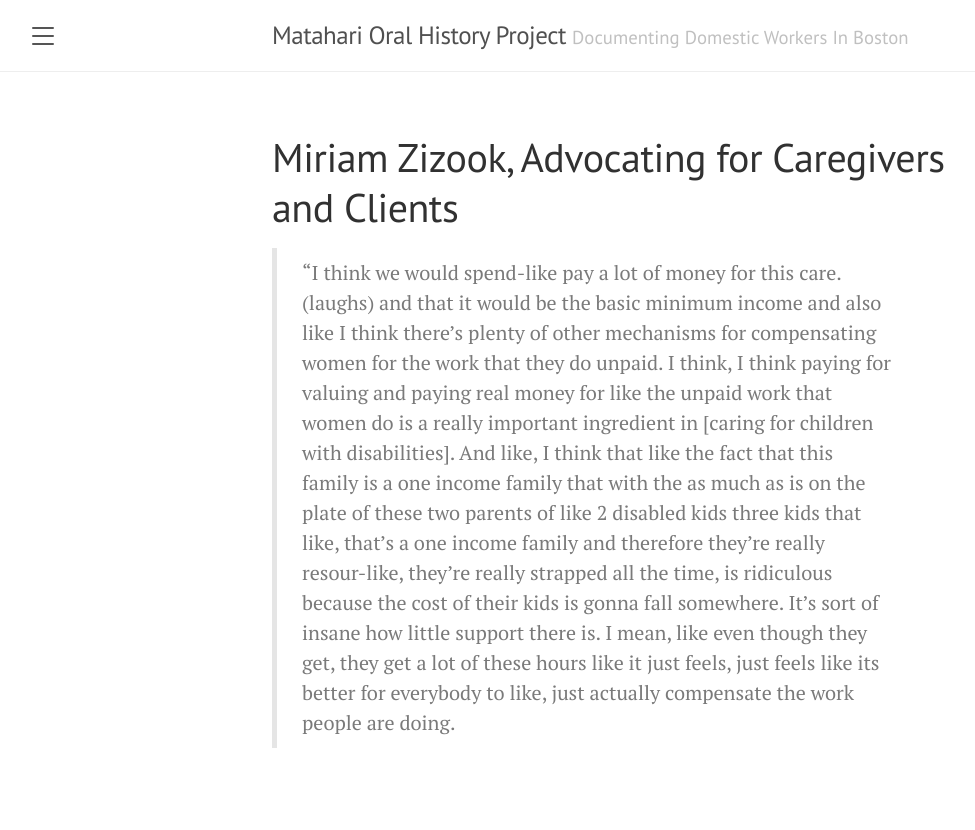
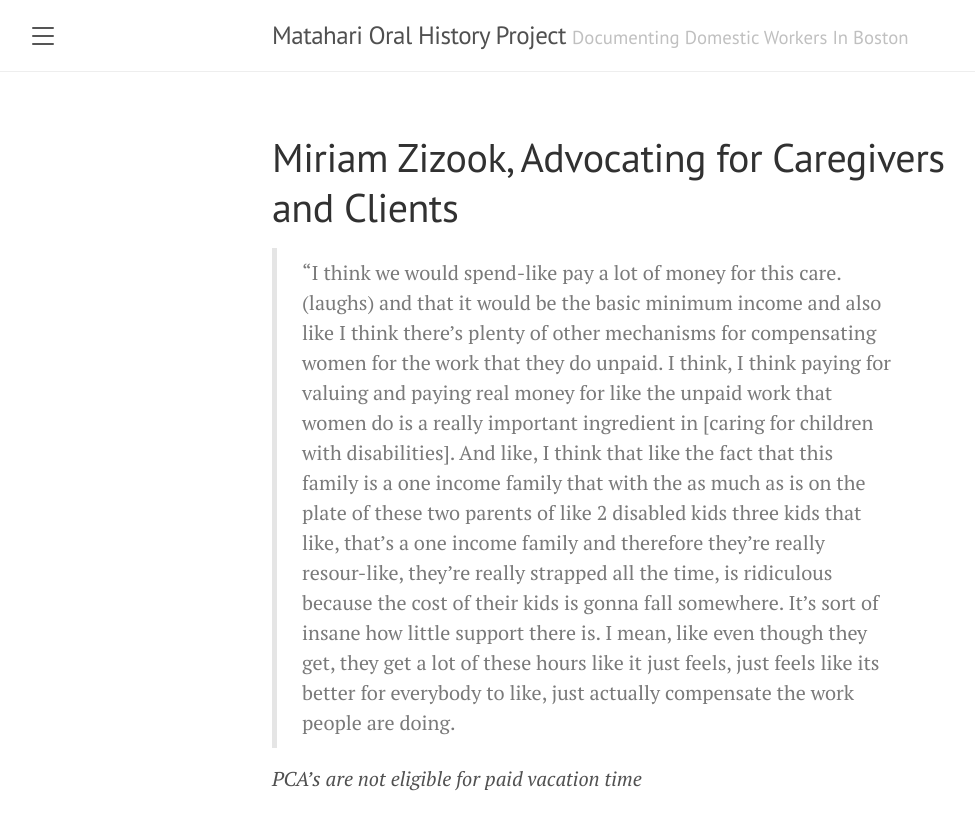
Before and after one commit to MatahariWomenWorkersCenter/OralHistoryProject, a Jekyll site: the page built from _posts/2020-04-10-MiriamZizook.md, in a window 1280 px wide. Shown: the top 830 px of the page, without its empty margins (8-983 px from the left). Built offline with Jekyll 4.4.1, drawn with Linux system fonts in a browser that asks for light colours.

Commit message:
Update 2020-04-10-MiriamZizook.md

```diff
--- a/_posts/2020-04-10-MiriamZizook.md
+++ b/_posts/2020-04-10-MiriamZizook.md
@@ -3,3 +3,5 @@ layout: history
 title: Miriam Zizook, Advocating for Caregivers and Clients
 ---
 >“I think we would spend-like pay a lot of money for this care. (laughs) and that it would be the basic minimum income and also like I think there’s plenty of other mechanisms for compensating women for the work that they do unpaid. I think, I think paying for valuing and paying real money for like the unpaid work that women do is a really important ingredient in [caring for children with disabilities]. And like, I think that like the fact that this family is a one income family that with the as much as is on the plate of these two parents of like 2 disabled kids three kids that like, that’s a one income family and therefore they’re really resour-like, they’re really strapped all the time, is ridiculous because the cost of their kids is gonna fall somewhere. It’s sort of insane how little support there is. I mean, like even though they get, they get a lot of these hours like it just feels, just feels like its better for everybody to like, just actually compensate the work people are doing.
+
+*PCA’s are not eligible for paid vacation time*
```
